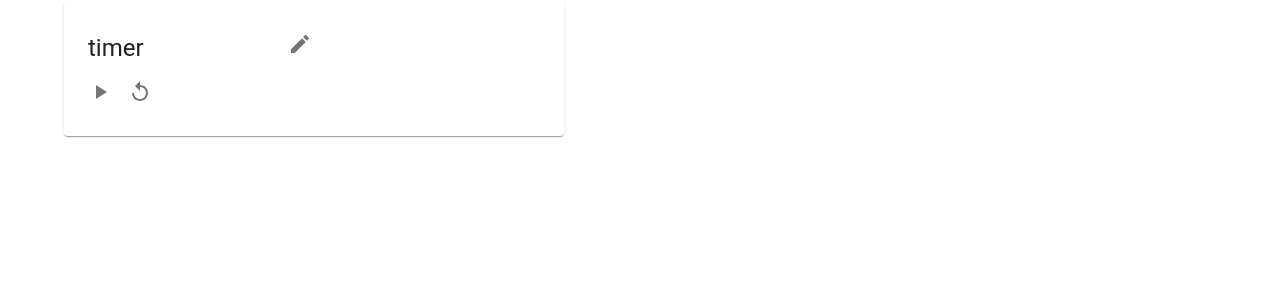
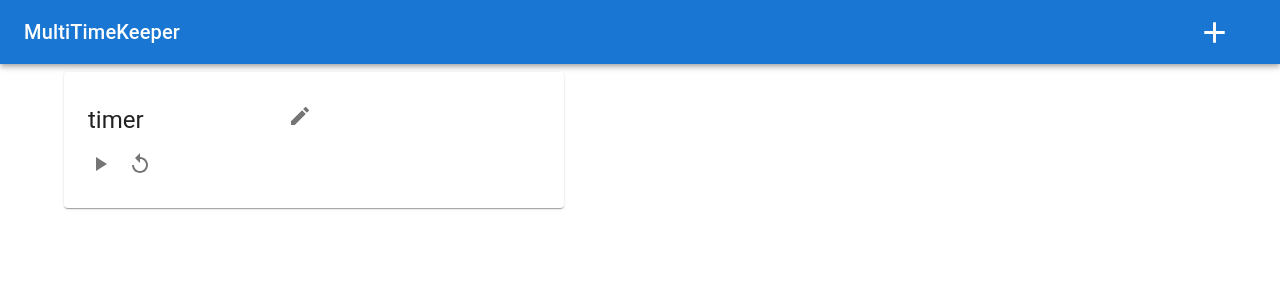
Before and after one commit to MenoMkt/multi-time-keaper, a React (Create React App) app in the folder frontend/: page / in a window 1280 px wide. Shown: the top 300 px of the page. Built offline with nearby package versions, Linux system fonts and the light colour scheme.

Commit message:
[add]ヘッダー追加

```diff
--- a/frontend/src/App.tsx
+++ b/frontend/src/App.tsx
@@ -2,7 +2,13 @@ import React, { useEffect, useState } from "react";
 import "./App.scss";
 import { Container } from "@mui/material";
 import TimerCard from "./component/Card";
-
+import AppBar from "@mui/material/AppBar";
+import Button from "@mui/material/Button";
+import IconButton from "@mui/material/IconButton";
+import Toolbar from "@mui/material/Toolbar";
+import Typography from "@mui/material/Typography";
+import AddIcon from "@mui/icons-material/Add";
+import Tooltip from "@mui/material/Tooltip";
 function App() {
   useEffect(() => {
     // Notification API 初期化
@@ -15,9 +21,27 @@ function App() {
       Notification.requestPermission().then(console.log);
     }
   }, []);
+
   return (
     <div className="App">
-      <header className="App-header"></header>
+      <AppBar position="static" sx={{ mb: 1 }}>
+        <Toolbar>
+          <Typography variant="h6" component="div" sx={{ flexGrow: 1 }}>
+            MultiTimeKeeper
+          </Typography>
+          <Tooltip title="タイマーを追加する" placement="bottom">
+            <IconButton
+              size="medium"
+              edge="start"
+              color="inherit"
+              aria-label="menu"
+              sx={{ mr: 2 }}
+            >
+              <AddIcon fontSize="large"></AddIcon>
+            </IconButton>
+          </Tooltip>
+        </Toolbar>
+      </AppBar>
       <main>
         <Container fixed>
           <TimerCard></TimerCard>
```
